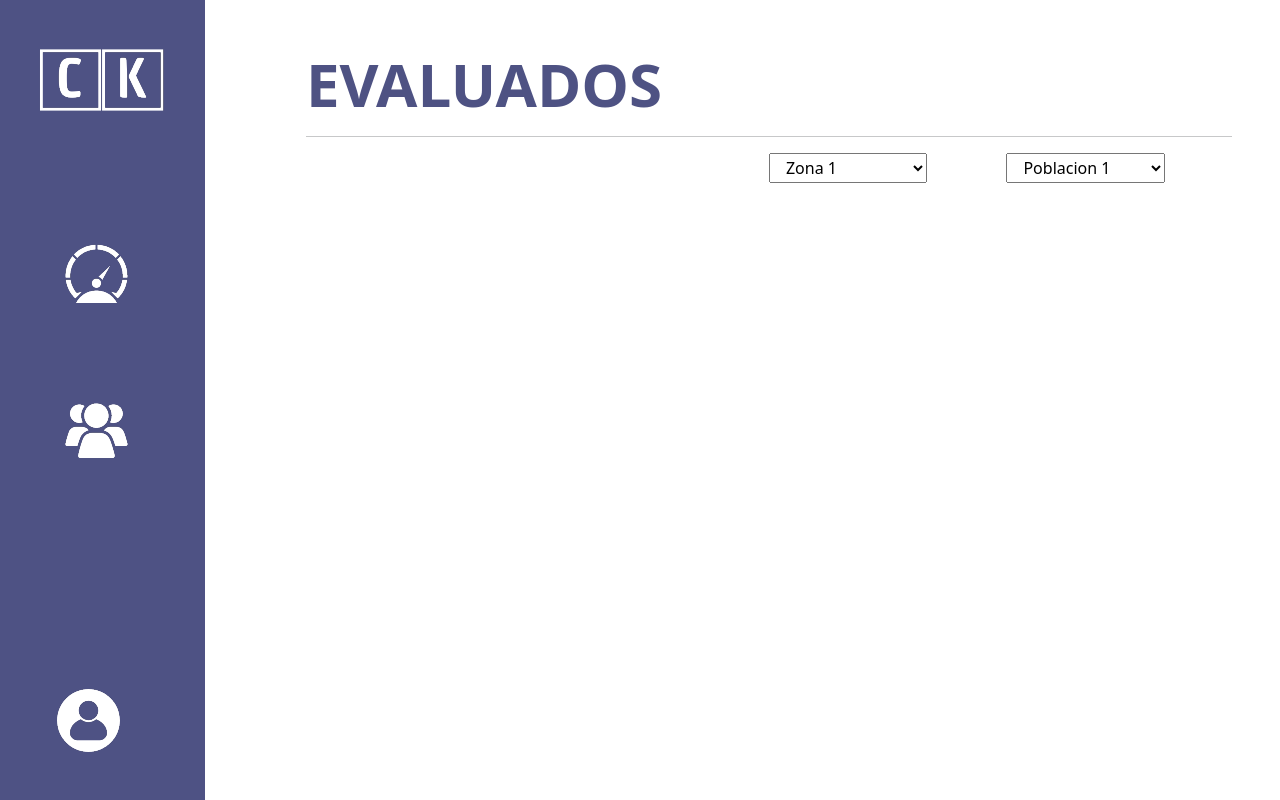
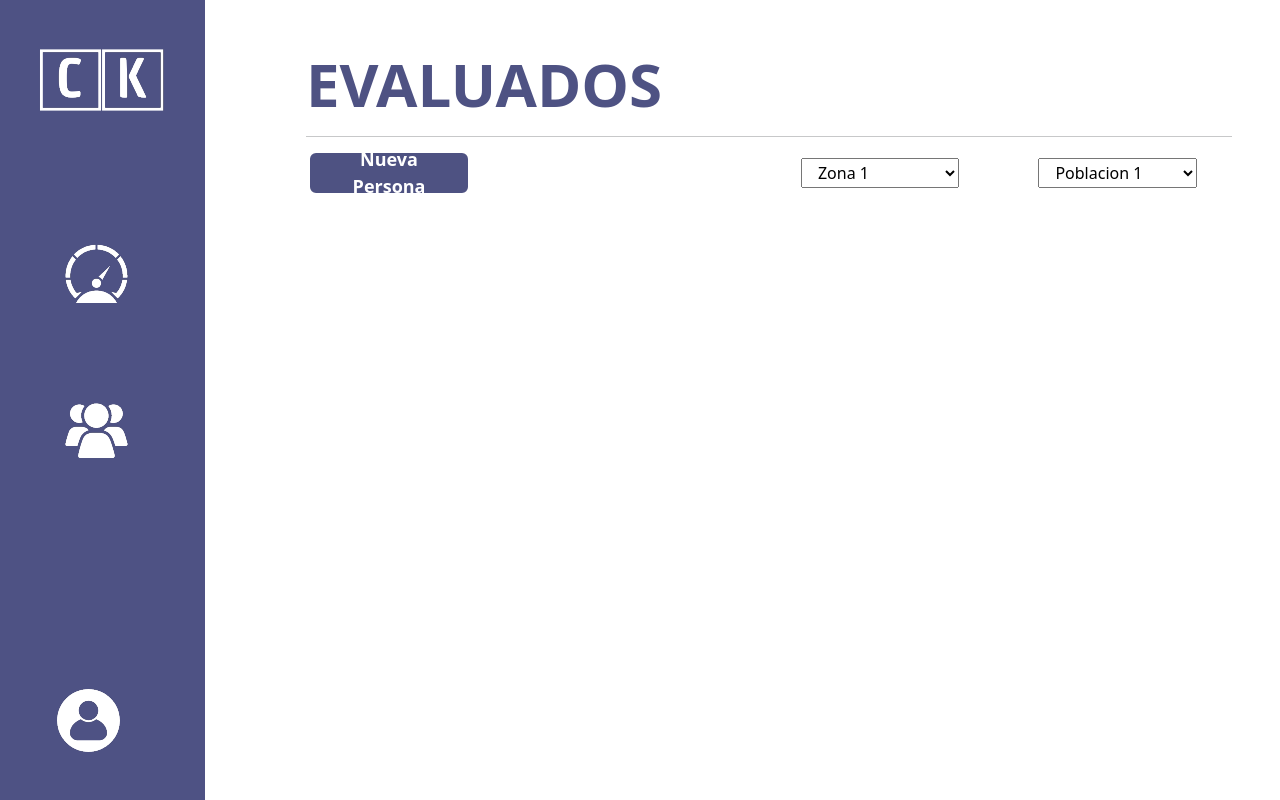
Before and after one commit to KimberlyMarquez/alphametrics-frontend, a React (Vite) app: page /people in a window 1280 px wide. Built offline with nearby package versions, Linux system fonts and the light colour scheme.

Commit message:
Añade boton para añadir elemento a la lista. Sin funcionalidad

```diff
--- a/src/components/HeaderList.tsx
+++ b/src/components/HeaderList.tsx
@@ -10,13 +10,24 @@ export default function HeaderList() {
           </h1>
         </div>
         <hr />
-        <div id="select-zona" className="col-lg-3 w-auto row">
-          <select name="zone" id="zone" className="col-2 offset-6" style={{height:"30px"}}>
+        <div id="select-zona" className="col-lg-3 w-auto row d-flex align-items-center">
+          <button id="add-btn" className="btn col-2 mx-3">Nueva Persona</button>
+          <select
+            name="zone"
+            id="zone"
+            className="col-2 offset-4"
+            style={{ height: "30px" }}
+          >
             <option value="">Zona 1</option>
           </select>
-          <select name="population" id="population" className="col-2 offset-1" >
+          <select
+            name="population"
+            id="population"
+            className="col-2 offset-1"
+            style={{ height: "30px" }}
+          >
             <option value="">Poblacion 1</option>
-            </select>
+          </select>
         </div>
       </div>
     </>
--- a/src/styles/elements_styles.css
+++ b/src/styles/elements_styles.css
@@ -61,3 +61,20 @@ tfoot:last-child td {
     height: fit-content;
   }
 }
+
+#add-btn{
+  background-color: #4E5282;
+  color: white;
+  border: 3px solid #4E5282;
+  font-weight: bold;
+  height: 40px;
+  font-size: 18px;
+  display: flex;
+  align-items: center;
+  justify-content: center;
+}
+
+#add-btn:hover{
+  color: #4E5282;
+  background-color: white;
+}
```
